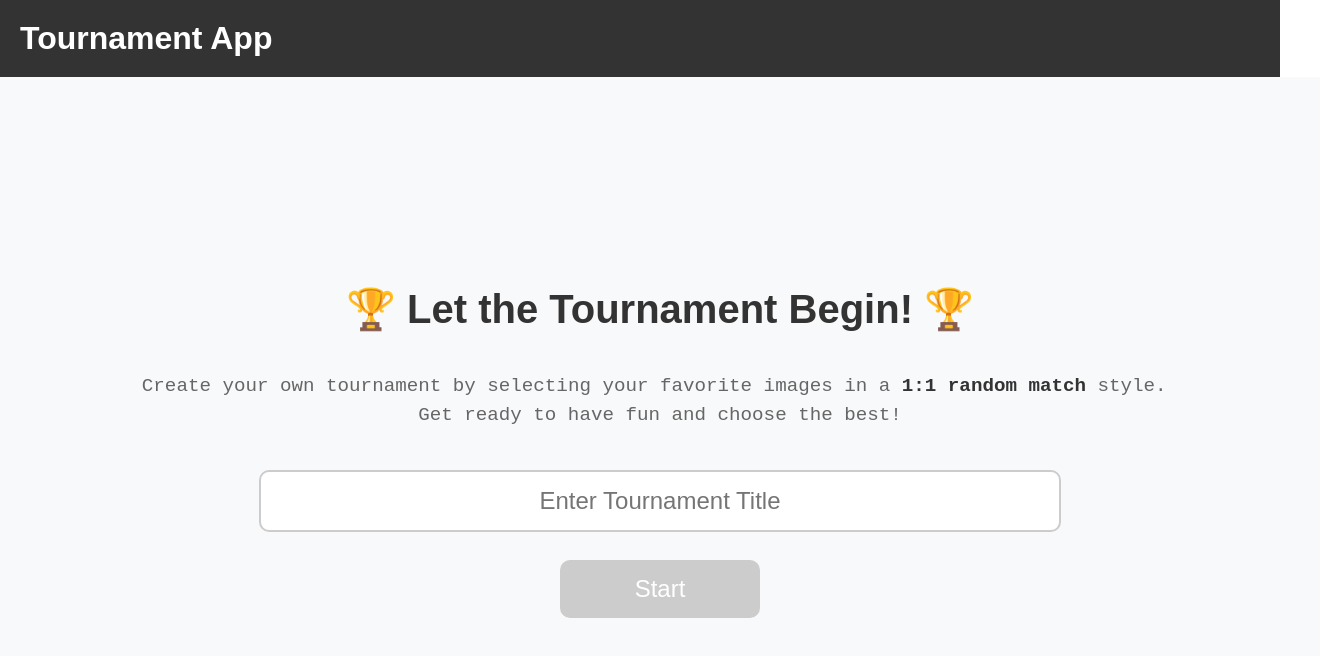
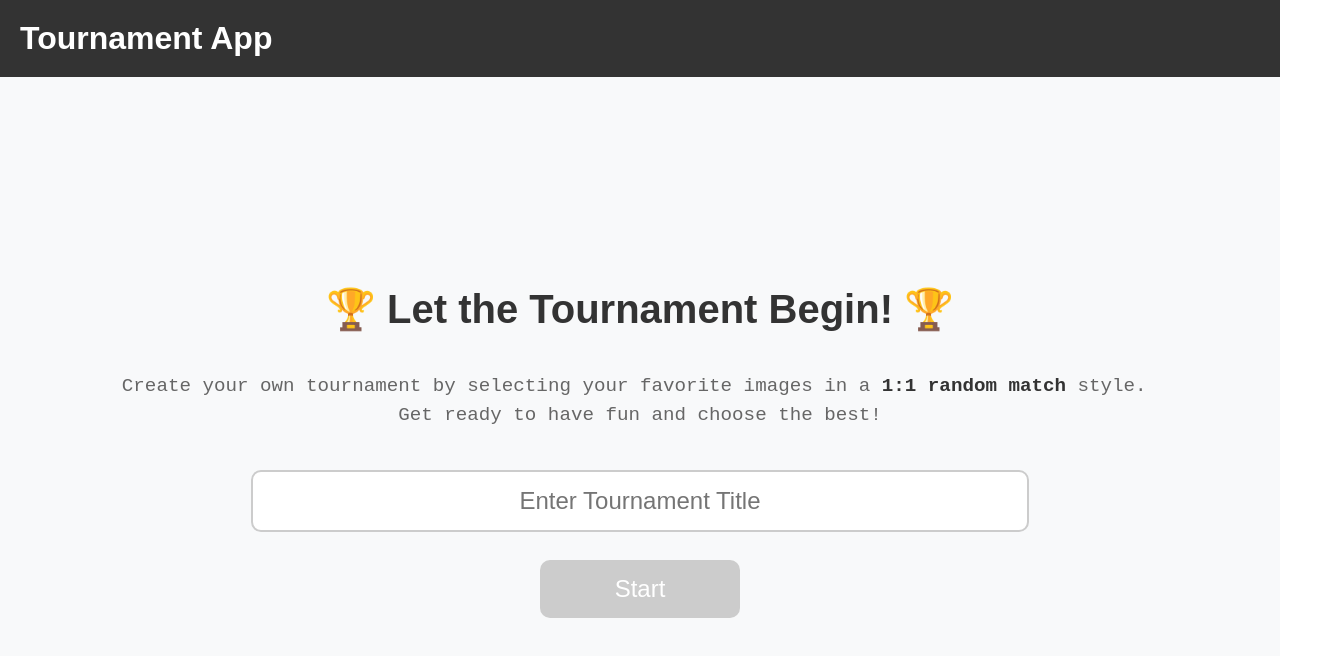
Before and after one commit to MJZ-Templates/tournament-app, a React (Vite) app: page / in a window 1280 px wide. Shown: the top 656 px of the page, 1320 px wide, since content can reach past the window. Built offline with nearby package versions, Linux system fonts and the light colour scheme.

Commit message:
fix: 화면 너비가 줄어들 경우, 설명글 띄어쓰기 기준으로 줄바꿈 되도록 수정

```diff
--- a/src/pages/CreateTournamentPage.jsx
+++ b/src/pages/CreateTournamentPage.jsx
@@ -182,9 +182,11 @@ const CreateTournamentPage = () => {
         onDrop={processDroppedFiles}
       >
         <UploadSectionDescription>
-          {`You can add between 2 and 20 images for the tournament.
+          You can add between 2 and 20 images for the tournament. <br />
           Supported formats are JPEG, PNG, GIF, BMP, and WEBP.
-          \nDrag & Drop images anywhere on the page or use the upload button.`}
+          <br />
+          <br />
+          Drag & Drop images anywhere on the page or use the upload button.
         </UploadSectionDescription>
         <ImageUploader onUpload={handleUpload} isDragging={isDragging} />
       </UploadSection>
--- a/src/pages/HomePage.jsx
+++ b/src/pages/HomePage.jsx
@@ -9,7 +9,6 @@ const Container = styled.div`
   align-items: center;
   justify-content: center;
   height: 100vh;
-  width: 100%;
   background-color: #f8f9fa;
   padding: 20px;
 `;
@@ -28,6 +27,7 @@ const Description = styled.pre`
   text-align: center;
   margin-bottom: 40px;
   line-height: 1.5;
+  white-space: pre-wrap;
 
   span {
     font-weight: bold;
```
